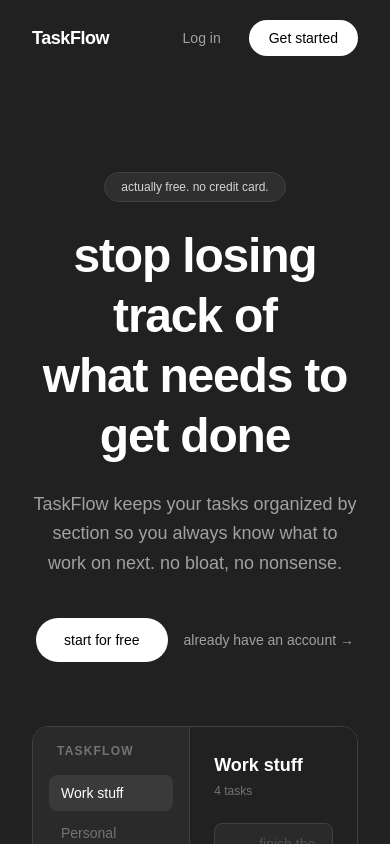
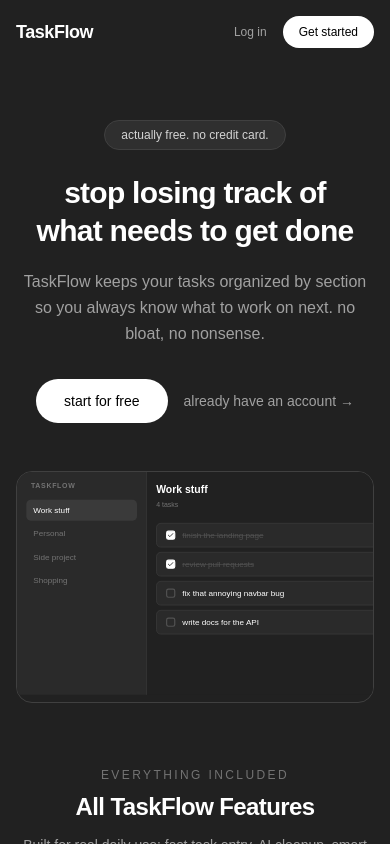
Before and after one commit to MKLNRD-ADR/my-saas-app, a Next.js app: page / in a window 390 px wide. Shown: the top 844 px of the page. Built offline with nearby package versions, Linux system fonts and the light colour scheme.

Commit message:
responsiveness

```diff
--- a/src/app/dashboard/[sectionId]/page.tsx
+++ b/src/app/dashboard/[sectionId]/page.tsx
@@ -523,12 +523,12 @@ export default function SectionPage() {
   if (loading) {
     return (
       <main className="flex-1 flex flex-col overflow-hidden animate-pulse">
-        <div className="px-8 py-6 border-b border-neutral-200 dark:border-neutral-800 space-y-3">
+        <div className="px-4 sm:px-8 pt-16 sm:pt-6 pb-6 border-b border-neutral-200 dark:border-neutral-800 space-y-3">
           <div className="h-8 w-48 rounded bg-neutral-200 dark:bg-neutral-800" />
           <div className="h-4 w-24 rounded bg-neutral-200 dark:bg-neutral-800" />
         </div>
 
-        <div className="flex-1 overflow-y-auto px-8 py-6">
+        <div className="flex-1 overflow-y-auto px-4 sm:px-8 py-6">
           <div className="h-12 w-full rounded-lg bg-neutral-200 dark:bg-neutral-800 mb-6" />
           <div className="space-y-2">
             {[...Array(5)].map((_, index) => (
@@ -545,7 +545,7 @@ export default function SectionPage() {
 
   return (
     <main className="flex-1 flex flex-col overflow-hidden">
-      <div className="px-8 py-6 border-b border-neutral-200 dark:border-neutral-800">
+      <div className="px-4 sm:px-8 pt-16 sm:pt-6 pb-6 border-b border-neutral-200 dark:border-neutral-800">
         <h2 className="text-2xl font-semibold text-black dark:text-white">
           {section?.name}
         </h2>
@@ -554,9 +554,9 @@ export default function SectionPage() {
         </p>
       </div>
 
-      <div className="flex-1 overflow-y-auto px-8 py-6">
+      <div className="flex-1 overflow-y-auto px-4 sm:px-8 py-6">
         <form onSubmit={addTask} className="mb-6">
-          <div className="flex gap-3">
+          <div className="grid grid-cols-1 sm:grid-cols-2 xl:grid-cols-[minmax(0,1fr)_auto_auto_auto] gap-3">
             <input
               type="text"
               placeholder="Add a new task..."
@@ -622,7 +622,7 @@ export default function SectionPage() {
         </form>
 
         <div className="flex items-center justify-between gap-3 mb-4 flex-wrap">
-          <div className="flex gap-2">
+          <div className="flex gap-2 flex-wrap">
             <button
               type="button"
               onClick={() => setTaskFilter('all')}
@@ -658,7 +658,7 @@ export default function SectionPage() {
             </button>
           </div>
 
-          <div className="flex gap-2">
+          <div className="flex gap-2 flex-wrap">
             <button
               type="button"
               onClick={() => setTaskSort('recent')}
@@ -715,7 +715,7 @@ export default function SectionPage() {
                     type="text"
                     value={editTaskTitle}
                     onChange={e => setEditTaskTitle(e.target.value)}
-                    className="flex-1 min-w-[220px] bg-white dark:bg-neutral-950 border border-neutral-300 dark:border-neutral-700 text-black dark:text-white rounded-lg px-3 py-2 text-sm outline-none focus:ring-2 focus:ring-neutral-400 dark:focus:ring-neutral-600"
+                    className="flex-1 w-full sm:min-w-[220px] bg-white dark:bg-neutral-950 border border-neutral-300 dark:border-neutral-700 text-black dark:text-white rounded-lg px-3 py-2 text-sm outline-none focus:ring-2 focus:ring-neutral-400 dark:focus:ring-neutral-600"
                   />
                   <input
                     type="datetime-local"
@@ -765,7 +765,7 @@ export default function SectionPage() {
                   </button>
                 </div>
               ) : (
-                <div className="flex items-center gap-1 opacity-0 group-hover:opacity-100 transition">
+                <div className="flex items-center gap-1 opacity-100 sm:opacity-0 sm:group-hover:opacity-100 transition">
                   <button
                     type="button"
                     onClick={() => startEditTask(task)}
--- a/src/app/page.tsx
+++ b/src/app/page.tsx
@@ -5,18 +5,18 @@ export default function LandingPage() {
     <div className="min-h-screen bg-[#212121] text-white">
 
       {/* navbar */}
-      <nav className="flex items-center justify-between px-8 py-5">
+      <nav className="flex items-center justify-between px-4 sm:px-8 py-4 sm:py-5 gap-3">
         <span className="text-lg font-semibold tracking-tight">TaskFlow</span>
-        <div className="flex items-center gap-3">
+        <div className="flex items-center gap-2 sm:gap-3">
           <Link
             href="/login"
-            className="text-sm text-neutral-400 hover:text-white transition px-4 py-2"
+            className="text-xs sm:text-sm text-neutral-400 hover:text-white transition px-2 sm:px-4 py-2"
           >
             Log in
           </Link>
           <Link
             href="/signup"
-            className="text-sm bg-white text-black px-5 py-2 rounded-full font-medium hover:bg-neutral-100 transition"
+            className="text-xs sm:text-sm bg-white text-black px-4 sm:px-5 py-2 rounded-full font-medium hover:bg-neutral-100 transition"
           >
             Get started
           </Link>
@@ -24,17 +24,17 @@ export default function LandingPage() {
       </nav>
 
       {/* hero */}
-      <section className="max-w-3xl mx-auto px-8 pt-24 pb-16 text-center">
+      <section className="max-w-3xl mx-auto px-4 sm:px-8 pt-14 sm:pt-24 pb-12 sm:pb-16 text-center">
         <div className="inline-block text-xs font-medium bg-[#2f2f2f] text-neutral-300 px-4 py-1.5 rounded-full mb-6 border border-neutral-700">
           actually free. no credit card.
         </div>
-        <h1 className="text-5xl font-bold leading-tight mb-6 tracking-tight">
+        <h1 className="text-3xl sm:text-5xl font-bold leading-tight mb-5 sm:mb-6 tracking-tight">
           stop losing track of<br />what needs to get done
         </h1>
-        <p className="text-lg text-neutral-400 mb-10 max-w-xl mx-auto leading-relaxed">
+        <p className="text-base sm:text-lg text-neutral-400 mb-8 sm:mb-10 max-w-xl mx-auto leading-relaxed">
           TaskFlow keeps your tasks organized by section so you always know what to work on next. no bloat, no nonsense.
         </p>
-        <div className="flex items-center justify-center gap-4">
+        <div className="flex items-center justify-center gap-4 flex-wrap">
           <Link
             href="/signup"
             className="bg-white text-black px-7 py-3 rounded-full font-medium hover:bg-neutral-100 transition text-sm"
@@ -51,9 +51,10 @@ export default function LandingPage() {
       </section>
 
       {/* fake app preview */}
-      <section className="max-w-4xl mx-auto px-8 pb-24">
+      <section className="max-w-4xl mx-auto px-4 sm:px-8 pb-16 sm:pb-24">
         <div className="rounded-2xl border border-neutral-700 overflow-hidden">
-          <div className="flex h-96">
+          <div className="h-[230px] sm:h-96">
+            <div className="flex h-96 w-[760px] origin-top-left scale-[0.58] sm:w-full sm:scale-100">
             {/* fake sidebar */}
             <div className="w-56 bg-[#2a2a2a] border-r border-neutral-700 p-4 flex flex-col gap-1">
               <p className="text-xs font-semibold text-neutral-500 uppercase tracking-widest mb-3 px-2">TaskFlow</p>
@@ -72,7 +73,7 @@ export default function LandingPage() {
             </div>
 
             {/* fake main */}
-            <div className="flex-1 bg-[#212121] p-6">
+            <div className="flex-1 bg-[#212121] p-4 sm:p-6">
               <h3 className="text-lg font-semibold mb-1 text-white">Work stuff</h3>
               <p className="text-xs text-neutral-500 mb-6">4 tasks</p>
               <div className="flex flex-col gap-2">
@@ -108,15 +109,16 @@ export default function LandingPage() {
                 ))}
               </div>
             </div>
+            </div>
           </div>
         </div>
       </section>
 
       {/* features */}
-      <section className="max-w-5xl mx-auto px-8 pb-24">
+      <section className="max-w-5xl mx-auto px-4 sm:px-8 pb-16 sm:pb-24">
         <div className="text-center mb-10">
           <p className="text-xs uppercase tracking-[0.2em] text-neutral-500 mb-2">Everything Included</p>
-          <h2 className="text-3xl font-bold tracking-tight">All TaskFlow Features</h2>
+          <h2 className="text-2xl sm:text-3xl font-bold tracking-tight">All TaskFlow Features</h2>
           <p className="text-neutral-400 text-sm mt-3 max-w-2xl mx-auto">
             Built for real daily use: fast task entry, AI cleanup, smart duplicate checks, voice input, and a floating assistant that can answer across all your sections.
           </p>
@@ -170,8 +172,8 @@ export default function LandingPage() {
       </section>
 
       {/* footer cta */}
-      <section className="border-t border-neutral-700 px-8 py-16 text-center">
-        <h2 className="text-3xl font-bold mb-4 tracking-tight">just try it</h2>
+      <section className="border-t border-neutral-700 px-4 sm:px-8 py-12 sm:py-16 text-center">
+        <h2 className="text-2xl sm:text-3xl font-bold mb-4 tracking-tight">just try it</h2>
         <p className="text-neutral-400 mb-8 text-sm">takes 30 seconds to sign up. no email confirmation nonsense.</p>
         <Link
           href="/signup"
```
